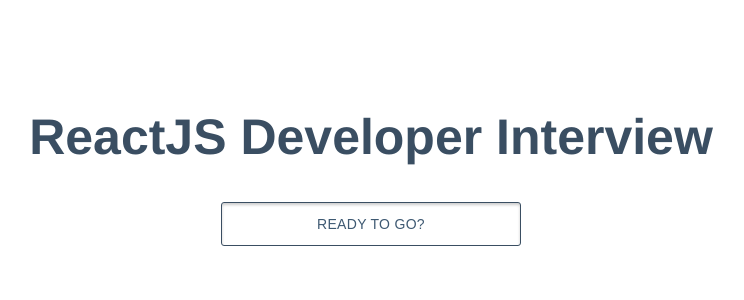
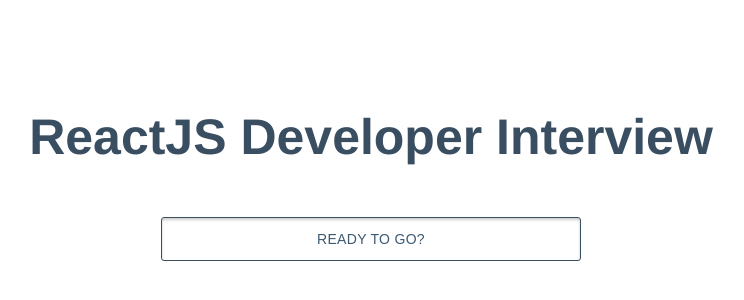
Before and after one commit to xaviguasch/reactSolo, a React (Create React App) app: page / in a window 1280 px wide. Shown: the part 88-388 px from the top of the page, without its empty margins (269-1013 px from the left). Built offline with nearby package versions, Linux system fonts and the light colour scheme.

Commit message:
css details added v2

```diff
--- a/src/styles/Intro.css
+++ b/src/styles/Intro.css
@@ -7,13 +7,13 @@
 }
 .intro__button
 {
-  margin-top: 50%;
+  margin-top: 70%;
   margin: 0 auto;
   position: center;
   color: #FFFFFF;
   background-color: #FFFFFF;
   font-size: 14px;
-  width: 25%
+  width: 35%;
 }
 .intro__title
 {
@@ -21,5 +21,5 @@
   color: #3A4E62;
   font-weight: 700;
   font-family: Helvetica;
-  margin-bottom: 40px;
+  margin-bottom: 55px;
 }
```
